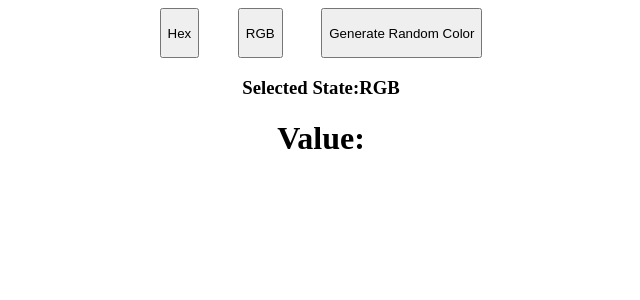
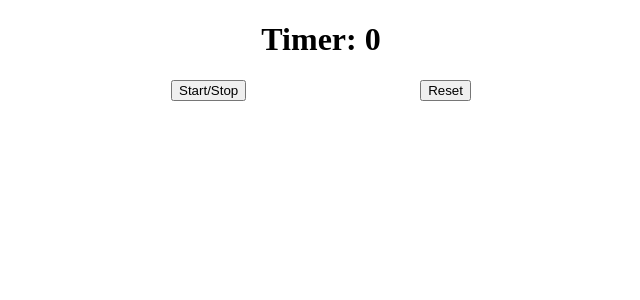
Before and after one commit to sankhojjalc/react-mini-projects, a React (Vite) app: page / in a window 1280 px wide. Shown: the top 300 px of the page, without its empty margins (319-959 px from the left). Built offline with nearby package versions, Linux system fonts and the light colour scheme.

Commit message:
implemented timer logic

```diff
--- a/src/App.jsx
+++ b/src/App.jsx
@@ -1,9 +1,11 @@
 // import { Accordian } from "./components/accordian";
-import { RandomColorGenerator } from "./components/randomColorGenerator/";
+// import { RandomColorGenerator } from "./components/randomColorGenerator/";
+import { Timer } from "./components/timer";
 
 export const App = () => (
   <>
     {/* <Accordian /> */}
-    <RandomColorGenerator />
+    {/* <RandomColorGenerator /> */}
+    <Timer />
   </>
 );
--- /dev/null
+++ b/src/components/timer/index.jsx
@@ -0,0 +1,47 @@
+/**
+ * In this Code we have implemented logic of timer,
+ * where we have two buttons. Start/Stop and a reset button.
+ * OnClick of start Button, timer start with an interval of 1 sec.
+ * And the button's label changes to Pause. User can click on pause and the
+ * timer pauses. And the label of the button changes to Start. If user again clicks
+ * start, then the timer should resume from the place where it was stopped.
+ *
+ * Other Button is of reset, onclick of the reset button the timer resets to 0.
+ */
+import { useState, useEffect } from "react";
+
+import styles from "./index.module.css";
+
+export const Timer = () => {
+  const [timer, setTimer] = useState(0);
+  const [isPaused, setIsPaused] = useState(false);
+
+  const handleReset = () => setTimer(0);
+
+  const handleStartStop = () => {
+    setIsPaused(!isPaused);
+  };
+
+  const incrementTime = (timer) =>
+    setInterval(() => {
+      setTimer(timer + 1);
+    }, 1000);
+
+  useEffect(() => {
+    const time = isPaused && incrementTime(timer);
+
+    return () => {
+      clearInterval(time);
+    };
+  }, [timer, isPaused]);
+
+  return (
+    <div className={styles.wrapper}>
+      <h1>Timer: {timer}</h1>
+      <div className={styles.button}>
+        <button onClick={handleStartStop}>Start/Stop</button>
+        <button onClick={handleReset}>Reset</button>
+      </div>
+    </div>
+  );
+};
--- /dev/null
+++ b/src/components/timer/index.module.css
@@ -0,0 +1,10 @@
+.wrapper {
+  max-width: 300px;
+  margin: auto;
+  text-align: center;
+}
+
+.button {
+  display: flex;
+  justify-content: space-between;
+}
```
